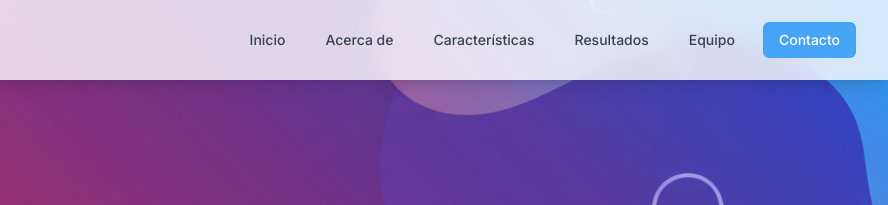
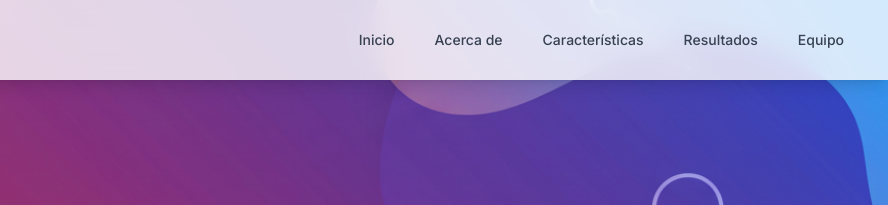
Before and after one commit to njgimenez/nira, a plain HTML site: page index.html in a window 1280 px wide. Shown: the top 205 px of the page, 392-1280 px from the left. Drawn offline with nearby package versions, Linux system fonts and the light colour scheme.

Commit message:
update favicon y remove contact button

```diff
--- a/index.html
+++ b/index.html
@@ -4,6 +4,7 @@
     <meta charset="UTF-8">
     <meta name="viewport" content="width=device-width, initial-scale=1.0">
     <title>NIRA - Matemáticas Inclusivas con Montessori</title>
+    <link rel="icon" href="asset/nirabot-favicon.png" type="image/x-icon">
     <script src="https://cdn.tailwindcss.com"></script>
     <link href="https://cdnjs.cloudflare.com/ajax/libs/font-awesome/6.0.0/css/all.min.css" rel="stylesheet">
     <link href="https://fonts.googleapis.com/css2?family=Inter:wght@300;400;500;600;700&display=swap" rel="stylesheet">
@@ -80,7 +81,6 @@
                         <a href="#caracteristicas" class="text-gray-700 hover:text-primary px-3 py-2 rounded-md text-sm font-medium transition-colors">Características</a>
                         <a href="#resultados" class="text-gray-700 hover:text-primary px-3 py-2 rounded-md text-sm font-medium transition-colors">Resultados</a>
                         <a href="#galeria" class="text-gray-700 hover:text-primary px-3 py-2 rounded-md text-sm font-medium transition-colors">Equipo</a>
-                        <a href="#contacto" class="bg-primary text-white px-4 py-2 rounded-md text-sm font-medium hover:bg-primary/90 transition-colors">Contacto</a>
                     </div>
                 </div>
                 <div class="md:hidden">
@@ -98,7 +98,6 @@
                 <a href="#caracteristicas" class="text-gray-700 hover:text-primary block px-3 py-2 rounded-md text-base font-medium">Características</a>
                 <a href="#resultados" class="text-gray-700 hover:text-primary block px-3 py-2 rounded-md text-base font-medium">Resultados</a>
                 <a href="#galeria" class="text-gray-700 hover:text-primary block px-3 py-2 rounded-md text-base font-medium">Equipo</a>
-                <a href="#contacto" class="bg-primary text-white block px-3 py-2 rounded-md text-base font-medium">Contacto</a>
             </div>
         </div>
     </nav>
```
Also changed, not shown: asset/nirabot-favicon.png (added).
